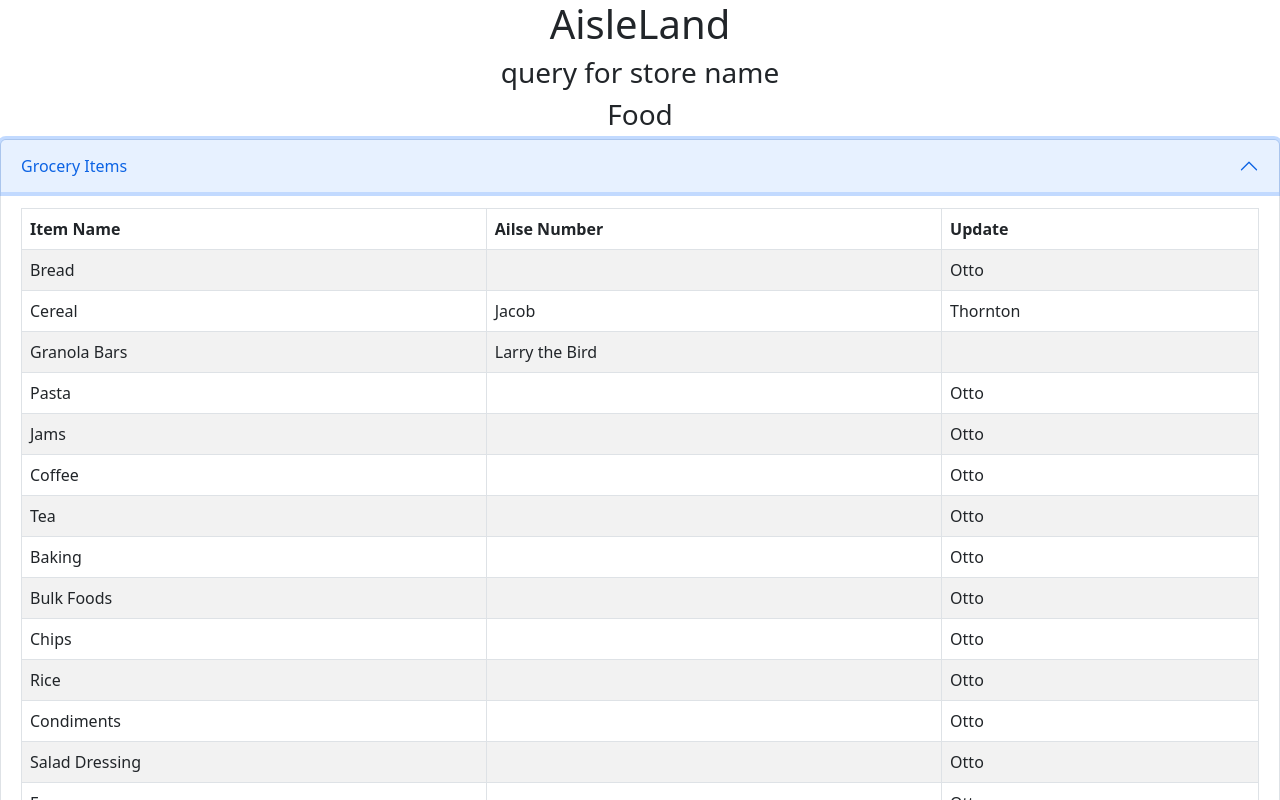
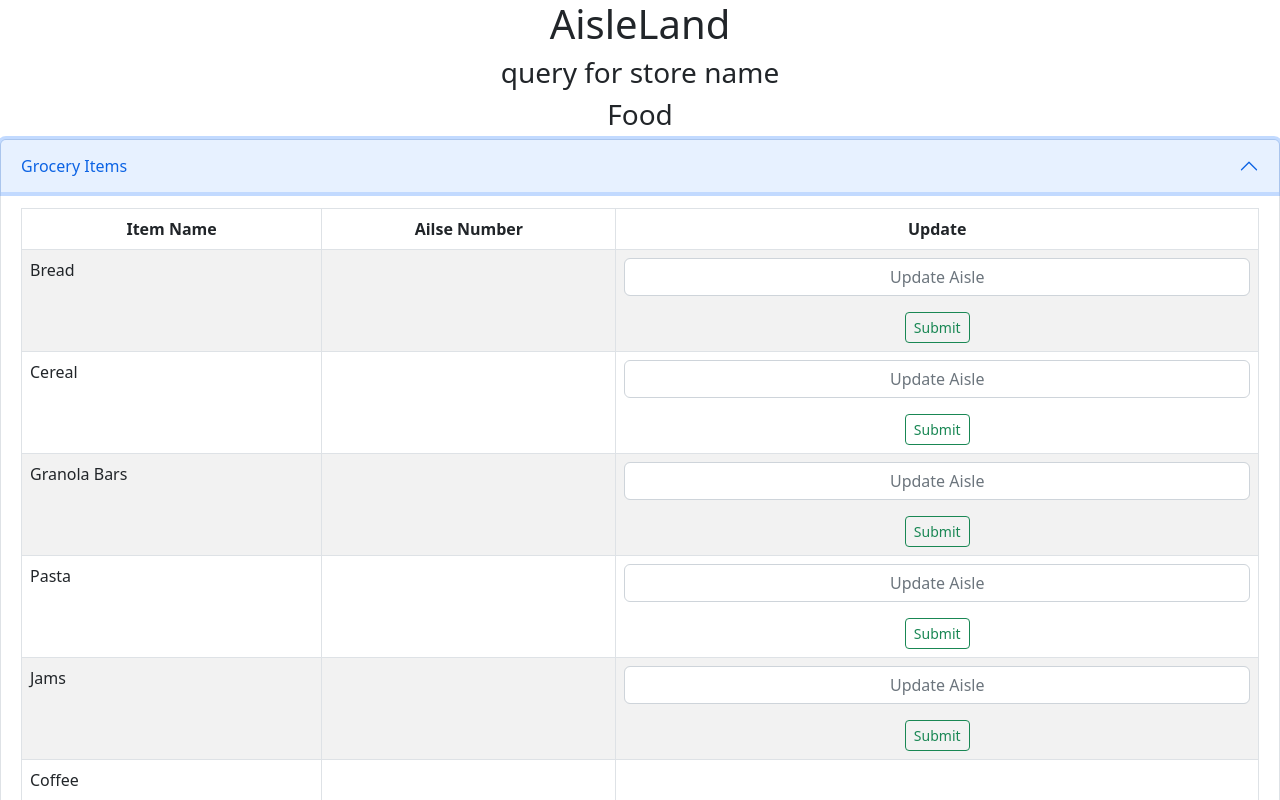
Before and after one commit to nickjestes/aisleland, a React (Create React App) app: page / in a window 1280 px wide. Both pictures are taken after a click on the button "Grocery Items". Shown: the top 800 px of the page. Built offline with nearby package versions, Linux system fonts and the light colour scheme.

Commit message:
adding buttons

```diff
--- a/src/App.js
+++ b/src/App.js
@@ -1,5 +1,7 @@
 import Accordion from 'react-bootstrap/Accordion';
 import Table from 'react-bootstrap/Table';
+import Button from 'react-bootstrap/Button';
+import Form from 'react-bootstrap/Form';
 import './App.css';
 
 
@@ -16,106 +18,151 @@ function App() {
           <Table striped bordered hover>
       <thead>
         <tr>
-          <th>Item Name</th>
-          <th>Ailse Number</th>
-          <th>Update</th>
+          <th className='text-center'>Item Name</th>
+          <th className='text-center'>Ailse Number</th>
+          <th className='text-center'>Update</th>
         </tr>
       </thead>
       <tbody>
         <tr>
           <td>Bread</td>
           <td></td>
-          <td>Otto</td>
+          <td>
+          <Form className='text-center'>
+              <Form.Group className="mb-3" controlId="formBasicEmail">
+                <Form.Control className='text-center' size="small" type="input" placeholder="Update Aisle" />
+              </Form.Group>
+              <Button size="sm" variant="outline-success" type="submit">
+               Submit
+              </Button>
+            </Form>
+          </td>
         </tr>
         <tr>
           <td>Cereal</td>
-          <td>Jacob</td>
-          <td>Thornton</td>
+          <td></td>
+          <td>
+          <Form className='text-center'>
+              <Form.Group className="mb-3" controlId="formBasicEmail">
+                <Form.Control className='text-center' size="small" type="input" placeholder="Update Aisle" />
+              </Form.Group>
+              <Button size="sm" variant="outline-success" type="submit">
+               Submit
+              </Button>
+            </Form>
+          </td>
         </tr>
         <tr>
           <td>Granola Bars</td>
-          <td>Larry the Bird</td>
           <td></td>
+          <td>
+          <Form className='text-center'>
+              <Form.Group className="mb-3" controlId="formBasicEmail">
+                <Form.Control className='text-center' size="small" type="input" placeholder="Update Aisle" />
+              </Form.Group>
+              <Button size="sm" variant="outline-success" type="submit">
+               Submit
+              </Button>
+            </Form>
+          </td>
         </tr>
         <tr>
           <td>Pasta</td>
           <td></td>
-          <td>Otto</td>
+          <td>
+          <Form className='text-center'>
+              <Form.Group className="mb-3" controlId="formBasicEmail">
+                <Form.Control className='text-center' size="small" type="input" placeholder="Update Aisle" />
+              </Form.Group>
+              <Button size="sm" variant="outline-success" type="submit">
+               Submit
+              </Button>
+            </Form>
+          </td>
         </tr>
         <tr>
           <td>Jams</td>
           <td></td>
-          <td>Otto</td>
+          <td>
+          <Form className='text-center'>
+              <Form.Group className="mb-3" controlId="formBasicEmail">
+                <Form.Control className='text-center' size="small" type="input" placeholder="Update Aisle" />
+              </Form.Group>
+              <Button size="sm" variant="outline-success" type="submit">
+               Submit
+              </Button>
+            </Form>
+          </td>
         </tr>
         <tr>
           <td>Coffee</td>
           <td></td>
-          <td>Otto</td>
+          <td></td>
         </tr>
         <tr>
           <td>Tea</td>
           <td></td>
-          <td>Otto</td>
+          <td></td>
         </tr>
         <tr>
           <td>Baking</td>
           <td></td>
-          <td>Otto</td>
+          <td></td>
         </tr>
         <tr>
           <td>Bulk Foods</td>
           <td></td>
-          <td>Otto</td>
+          <td></td>
         </tr>
         <tr>
           <td>Chips</td>
           <td></td>
-          <td>Otto</td>
+          <td></td>
         </tr>
       <tr>
           <td>Rice</td>
           <td></td>
-          <td>Otto</td>
+          <td></td>
         </tr>
         <tr>
           <td>Condiments</td>
           <td></td>
-          <td>Otto</td>
+          <td></td>
         </tr>
         <tr>
           <td>Salad Dressing</td>
           <td></td>
-          <td>Otto</td>
+          <td></td>
         </tr>
         <tr>
           <td>Eggs</td>
           <td></td>
-          <td>Otto</td>
+          <td></td>
         </tr>
         <tr>
           <td>Juice</td>
           <td></td>
-          <td>Otto</td>
+          <td></td>
         </tr>
         <tr>
           <td>Butter</td>
           <td></td>
-          <td>Otto</td>
+          <td></td>
         </tr>
         <tr>
           <td>Milk</td>
           <td></td>
-          <td>Otto</td>
+          <td></td>
         </tr>
         <tr>
           <td>Creamer</td>
           <td></td>
-          <td>Otto</td>
+          <td></td>
         </tr>
         <tr>
           <td>Cheese</td>
           <td></td>
-          <td>Otto</td>
+          <td></td>
         </tr>
       </tbody>
     </Table>
@@ -127,66 +174,66 @@ function App() {
           <Table striped bordered hover>
       <thead>
         <tr>
-          <th>Item Name</th>
-          <th>Ailse Number</th>
-          <th>Update</th>
+          <th className='text-center'>Item Name</th>
+          <th className='text-center'>Ailse Number</th>
+          <th className='text-center'>Update</th>
         </tr>
       </thead>
       <tbody>
         <tr>
           <td>Bread</td>
           <td></td>
-          <td>Otto</td>
+          <td></td>
         </tr>
         <tr>
           <td>Cereal</td>
-          <td>Jacob</td>
-          <td>Thornton</td>
+          <td></td>
+          <td></td>
         </tr>
         <tr>
           <td>Granola Bars</td>
-          <td>Larry the Bird</td>
+          <td></td>
           <td></td>
         </tr>
         <tr>
           <td>Pasta</td>
           <td></td>
-          <td>Otto</td>
+          <td></td>
         </tr>
         <tr>
           <td>Jams</td>
           <td></td>
-          <td>Otto</td>
+          <td></td>
         </tr>
         <tr>
           <td>Coffee</td>
           <td></td>
-          <td>Otto</td>
+          <td></td>
         </tr>
         <tr>
           <td>Tea</td>
           <td></td>
-          <td>Otto</td>
+          <td></td>
         </tr>
         <tr>
           <td>Baking</td>
           <td></td>
-          <td>Otto</td>
+          <td></td>
         </tr>
         <tr>
           <td>Bulk Foods</td>
           <td></td>
-          <td>Otto</td>
+          <td></td>
         </tr>
         <tr>
           <td>Chips</td>
           <td></td>
-          <td>Otto</td>
+          <td></td>
         </tr>
       <tr>
           <td>Rice</td>
           <td></td>
-          <td>Otto</td>
+          <td></td>
         </tr>
       </tbody>
     </Table>
@@ -198,9 +245,9 @@ function App() {
           <Table striped bordered hover size="sm">
       <thead>
         <tr>
-          <th>Item Name</th>
-          <th>Ailse Number</th>
-          <th>Update</th>
+          <th className='text-center'>Item Name</th>
+          <th className='text-center'>Ailse Number</th>
+          <th className='text-center'>Update</th>
         </tr>
       </thead>
       <tbody>
@@ -256,29 +303,61 @@ function App() {
         <Table striped bordered hover size="sm">
     <thead>
       <tr>
-        <th>#</th>
-        <th>First Name</th>
-        <th>Last Name</th>
-        <th>Username</th>
+        <th className='text-center'>Item Name</th>
+        <th className='text-center'>Ailse Number</th>
+        <th className='text-center'>Update</th>
       </tr>
     </thead>
     <tbody>
       <tr>
-        <td>1</td>
-        <td>Mark</td>
-        <td>Otto</td>
-        <td>@mdo</td>
+        <td>Paper Towels</td>
+        <td></td>
+        <td></td>
       </tr>
       <tr>
-        <td>2</td>
-        <td>Jacob</td>
-        <td>Thornton</td>
-        <td>@fat</td>
+        <td>Napkins</td>
+        <td></td>
+        <td></td>
       </tr>
       <tr>
-        <td>3</td>
-        <td>Larry the Bird</td>
-        <td>@twitter</td>
+        <td>Rubber Gloves</td>
+        <td></td>
+        <td></td>
+      </tr>
+      <tr>
+        <td>Sponges</td>
+        <td></td>
+        <td></td>
+      </tr>
+      <tr>
+        <td>Detergent</td>
+        <td></td>
+        <td></td>
+      </tr>
+      <tr>
+        <td>Fabric Softener</td>
+        <td></td>
+        <td></td>
+      </tr>
+      <tr>
+        <td>Cleaners</td>
+        <td></td>
+        <td></td>
+      </tr>
+      <tr>
+        <td>Garbage Bags</td>
+        <td></td>
+        <td></td>
+      </tr>
+      <tr>
+        <td>Toilet Paper</td>
+        <td></td>
+        <td></td>
+      </tr>
+      <tr>
+        <td>Brooms and Mops</td>
+        <td></td>
+        <td></td>
       </tr>
     </tbody>
   </Table>
@@ -290,22 +369,32 @@ function App() {
           <Table striped bordered hover>
       <thead>
         <tr>
-          <th>Item Name</th>
-          <th>Ailse Number</th>
-          <th>Update</th>
+          <th className='text-center'>Item Name</th>
+          <th className='text-center'>Ailse Number</th>
+          <th className='text-center'>Update</th>
         </tr>
       </thead>
       <tbody>
         <tr>
-          <td>Bread</td>
+          <td>Hair Products</td>
           <td></td>
-          <td>Otto</td>
+          <td></td>
         </tr>
         <tr>
-          <td>Cereal</td>
-          <td>Jacob</td>
-          <td>Thornton</td>
+          <td>Cold and Flu</td>
+          <td></td>
+          <td></td>
         </tr>
+        <tr>
+        <td>Pain Medication</td>
+        <td></td>
+        <td></td>
+      </tr>
+      <tr>
+        <td>Contraception</td>
+        <td></td>
+        <td></td>
+      </tr>
       </tbody>
     </Table>
     </Accordion.Body>
@@ -317,29 +406,21 @@ function App() {
         <Table striped bordered hover size="sm">
     <thead>
       <tr>
-        <th>#</th>
-        <th>First Name</th>
-        <th>Last Name</th>
-        <th>Username</th>
+        <th className='text-center'>Item Name</th>
+        <th className='text-center'>Aisle Number</th>
+        <th className='text-center'>Update</th>
       </tr>
     </thead>
     <tbody>
-      <tr>
-        <td>1</td>
-        <td>Mark</td>
-        <td>Otto</td>
-        <td>@mdo</td>
+    <tr>
+        <td>Formula</td>
+        <td></td>
+        <td></td>
       </tr>
       <tr>
-        <td>2</td>
-        <td>Jacob</td>
-        <td>Thornton</td>
-        <td>@fat</td>
-      </tr>
-      <tr>
-        <td>3</td>
-        <td colSpan={2}>Larry the Bird</td>
-        <td>@twitter</td>
+        <td>Diapers</td>
+        <td></td>
+        <td></td>
       </tr>
     </tbody>
   </Table>
```
